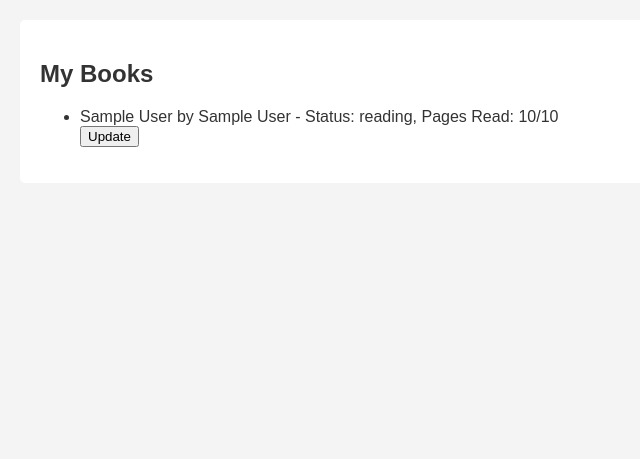
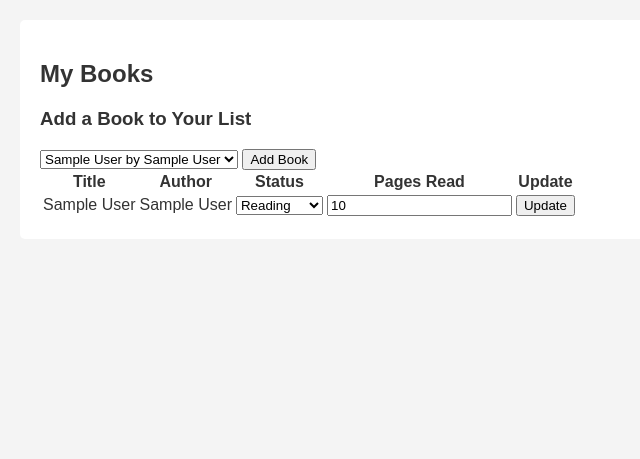
Before and after one commit to L09224/book-tracker, a Django app: page /books/my-books/ in a window 1280 px wide. Shown: the part 107-566 px from the top of the page, without its empty margins (0-640 px from the left). Run offline with Django 4.2, Linux system fonts and the light colour scheme; a user stored in the database is signed in; tables that the repository leaves empty hold one stand-in row (values such as "Sample post").

Commit message:
add table to my books page

```diff
--- a/book_admin/templates/book_admin/user_book_list.html
+++ b/book_admin/templates/book_admin/user_book_list.html
@@ -4,20 +4,56 @@
 
 {% block content %}
 <h2>My Books</h2>
-<ul>
-    {% for user_book in user_books %}
-    <li>
-        {{ user_book.book.title }} by {{ user_book.book.author }}
-        - Status: {{ user_book.status }}, Pages Read: {{ user_book.current_page }}/{{ user_book.book.total_pages }}
-        <form method="post">
-            {% csrf_token %}
-            <input type="hidden" name="book_id" value="{{ user_book.id }}">
-            <!-- Include any additional form fields or buttons for updating -->
-            <button type="submit">Update</button>
-        </form>
-    </li>
-    {% empty %}
-    <p>You have not added any books yet.</p>
-    {% endfor %}
-</ul>
+
+<!-- Form to Add Books -->
+<h3>Add a Book to Your List</h3>
+<form method="post" action="{% url 'user_book_list' %}">
+    {% csrf_token %}
+    <select name="book_id">
+        {% for book in all_books %}
+        <option value="{{ book.id }}">{{ book.title }} by {{ book.author }}</option>
+        {% endfor %}
+    </select>
+    <button type="submit">Add Book</button>
+</form>
+
+<!-- Table for Displaying and Updating Books -->
+<form method="post" action="{% url 'user_book_list' %}">
+    {% csrf_token %}
+    <table>
+        <thead>
+            <tr>
+                <th>Title</th>
+                <th>Author</th>
+                <th>Status</th>
+                <th>Pages Read</th>
+                <th>Update</th>
+            </tr>
+        </thead>
+        <tbody>
+            {% for user_book in user_books %}
+            <tr>
+                <td>{{ user_book.book.title }}</td>
+                <td>{{ user_book.book.author }}</td>
+                <td>
+                    <select name="status_{{ user_book.id }}">
+                        <option value="reading" {% if user_book.status == "reading" %}selected{% endif %}>Reading</option>
+                        <option value="completed" {% if user_book.status == "completed" %}selected{% endif %}>Completed</option>
+                        <option value="on-hold" {% if user_book.status == "on-hold" %}selected{% endif %}>On-hold</option>
+                    </select>
+                </td>
+                <td>
+                    <input type="number" name="current_page_{{ user_book.id }}" value="{{ user_book.current_page }}">
+                </td>
+                <td>
+                    <button type="submit" name="update_button" value="{{ user_book.id }}">Update</button>
+                </td>
+            </tr>
+            {% empty %}
+            <tr><td colspan="5">You have not added any books yet.</td></tr>
+            {% endfor %}
+        </tbody>
+    </table>
+</form>
+
 {% endblock %}
--- a/book_admin/urls.py
+++ b/book_admin/urls.py
@@ -1,9 +1,11 @@
 from django.urls import path
 from . import views  # Import views from the current directory
+from .views import user_book_list, add_book_to_list
 
 urlpatterns = [
     path('add/', views.add_book, name='add_book'),  # URL for adding a new book
     path('', views.book_list, name='book_list'),  # URL for listing all books
     path('my-books/', views.user_book_list, name='user_book_list'),  # URL for listing user's books
+    path('add-book-to-list/', add_book_to_list, name='add_book_to_list'),  # New URL for adding a book
     path('update-progress/<int:pk>/', views.update_progress, name='update_progress'),  # URL for updating progress
 ]
--- a/book_admin/views.py
+++ b/book_admin/views.py
@@ -1,12 +1,10 @@
 from django.shortcuts import render, redirect
 from django.views.generic import TemplateView
-from .models import Book, UserBook
-from .forms import BookForm, UserBookForm
-
-# For login
 from django.contrib.auth import login
 from django.contrib.auth.forms import UserCreationForm
 from django.contrib.auth.decorators import login_required
+from .models import Book, UserBook
+from .forms import BookForm, UserBookForm
 
 # Create your views here.
 
@@ -30,18 +28,23 @@ def book_list(request):
 @login_required
 def user_book_list(request):
     user_books = UserBook.objects.filter(user=request.user)
+    all_books = Book.objects.all()  # Needed for the add book dropdown
 
     if request.method == 'POST':
-        book_id = request.POST.get('book_id')
-        user_book = UserBook.objects.get(id=book_id, user=request.user)
-        form = UserBookForm(request.POST, instance=user_book)
-        if form.is_valid():
-            form.save()
+        if 'book_id' in request.POST:
+            book_id = request.POST.get('book_id')
+            book = Book.objects.get(id=book_id)
+            UserBook.objects.create(user=request.user, book=book, current_page=0, status='reading')
             return redirect('user_book_list')
-    else:
-        form = UserBookForm()
+        elif 'update_button' in request.POST:
+            ub_id = request.POST['update_button']
+            user_book = UserBook.objects.get(id=ub_id, user=request.user)
+            user_book.status = request.POST.get(f'status_{ub_id}', user_book.status)
+            user_book.current_page = request.POST.get(f'current_page_{ub_id}', user_book.current_page)
+            user_book.save()
+            return redirect('user_book_list')
 
-    return render(request, 'book_admin/user_book_list.html', {'user_books': user_books, 'form': form})
+    return render(request, 'book_admin/user_book_list.html', {'user_books': user_books, 'all_books': all_books})
 
 
 def update_progress(request, pk):
@@ -95,3 +98,14 @@ def my_books(request):
         form = UserBookForm()
 
     return render(request, 'book_admin/my_books.html', {'user_books': user_books, 'form': form})  # Ensure this is correct
+
+@login_required
+def add_book_to_list(request):
+    if request.method == 'POST':
+        book_id = request.POST.get('book_id')
+        book = Book.objects.get(id=book_id)
+        # Ensure the user doesn't add the same book multiple times
+        if not UserBook.objects.filter(user=request.user, book=book).exists():
+            UserBook.objects.create(user=request.user, book=book, current_page=0, status='reading')
+        return redirect('user_book_list')
+    return redirect('user_book_list')  # Redirect if the request is not POST
```
